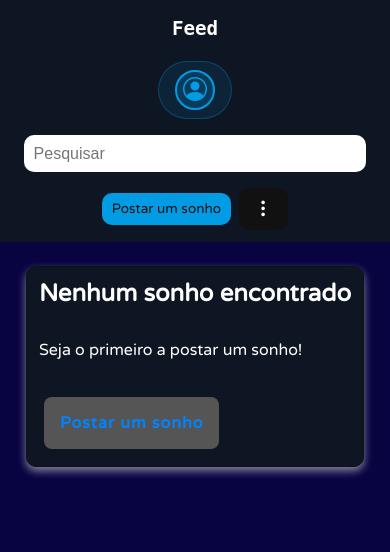
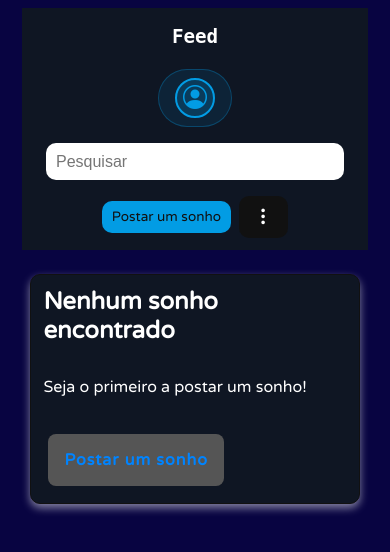
Before and after one commit to Matheus0197M/sonholandia3.0, a Flask app: template templates/feed.html in a window 390 px wide. Shown: the top 552 px of the page. Run offline with Flask 3, Linux system fonts and the light colour scheme; the template is opened without the code that fills it, so the values that code supplies are empty; some libraries are stand-ins or nearby versions; some web fonts are replaced.

Commit message:
teste 09/12/2025 16:01

```diff
--- a/static/css/feed.css
+++ b/static/css/feed.css
@@ -530,6 +530,12 @@ main{
 
 /* ===== Responsividade (mobile) ===== */
 @media (max-width: 900px) {
+    body{
+        margin: 0.5rem 1.4rem;
+        gap: 1rem;
+    }
+
+
     header{
         height: auto;
         padding: 1rem 0.75rem;
```
